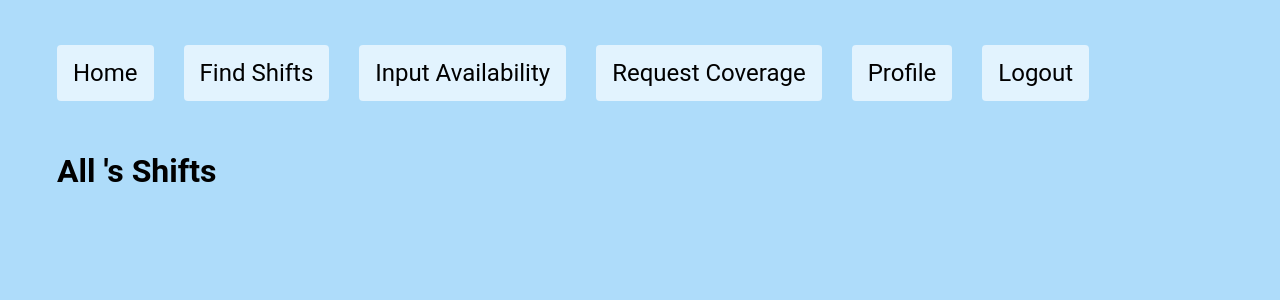
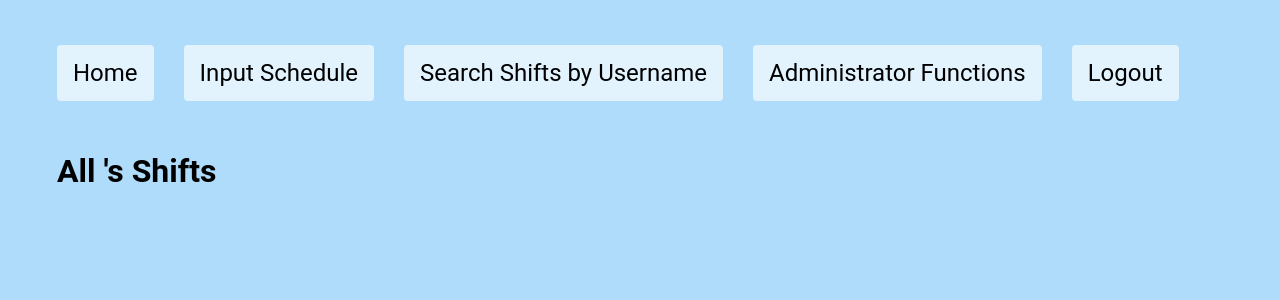
Before and after one commit to mharrigan26/FindASubstitute, a Flask app: template templates/user_shifts.html in a window 1280 px wide; the page is wider, and only the part inside the window is pictured. Shown: the top 300 px of that part. Run offline with Flask 2, Linux system fonts and the light colour scheme; the template is opened without the code that fills it, so the values that code supplies are empty.

Commit message:
fixed bug in search

```diff
--- a/database.py
+++ b/database.py
@@ -7,7 +7,7 @@ dbi.use('findasubstitute_db')
 #sees if an entered username already exists
 def usernameAvailability(conn, username):
     curs = dbi.dict_cursor(conn)
-    sql = 'select * from employee where username = %s'
+    sql = 'select * from employee1 where username = %s'
     vals = [username]
     curs.execute(sql, vals)
     available = curs.fetchall()
--- a/templates/user_shifts.html
+++ b/templates/user_shifts.html
@@ -1,4 +1,4 @@
-{% extends "base.html" %}
+{% extends "baseAdmin.html" %}
 
 {% block main_content %}
 
```
